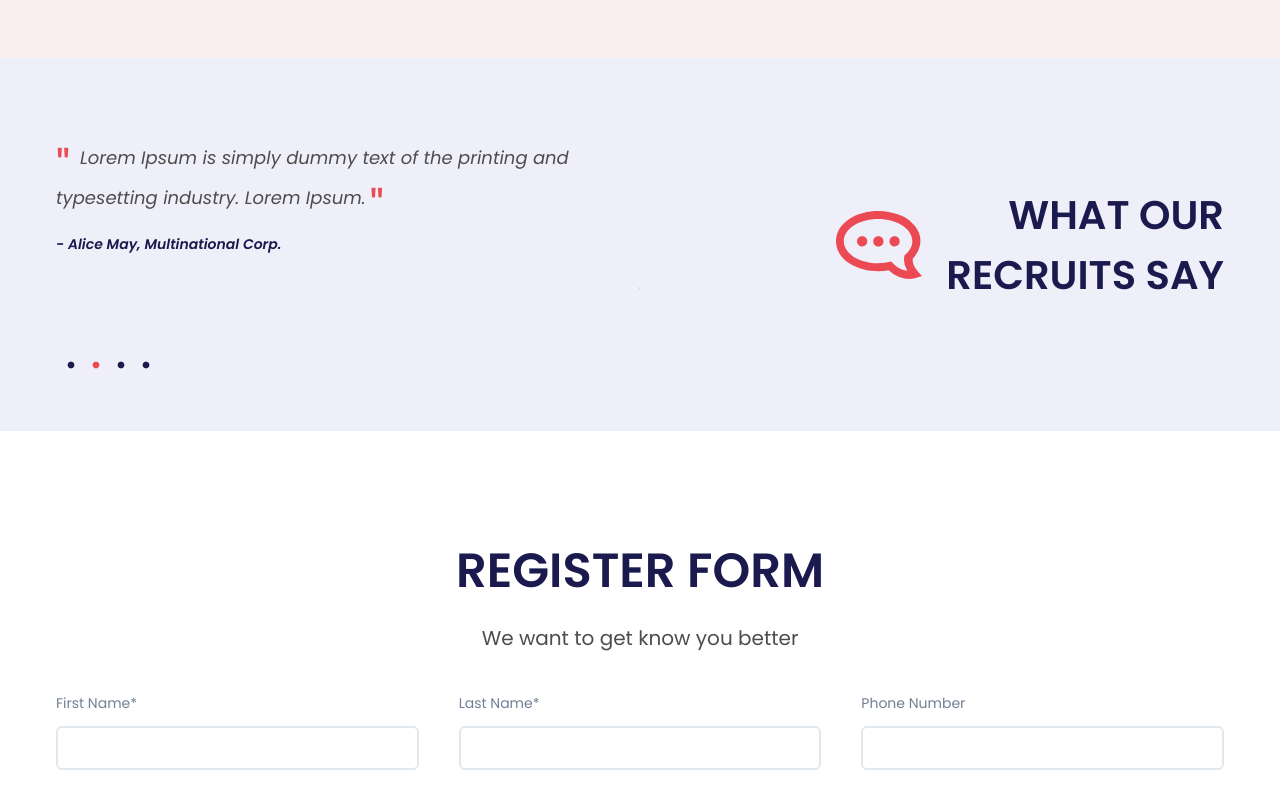
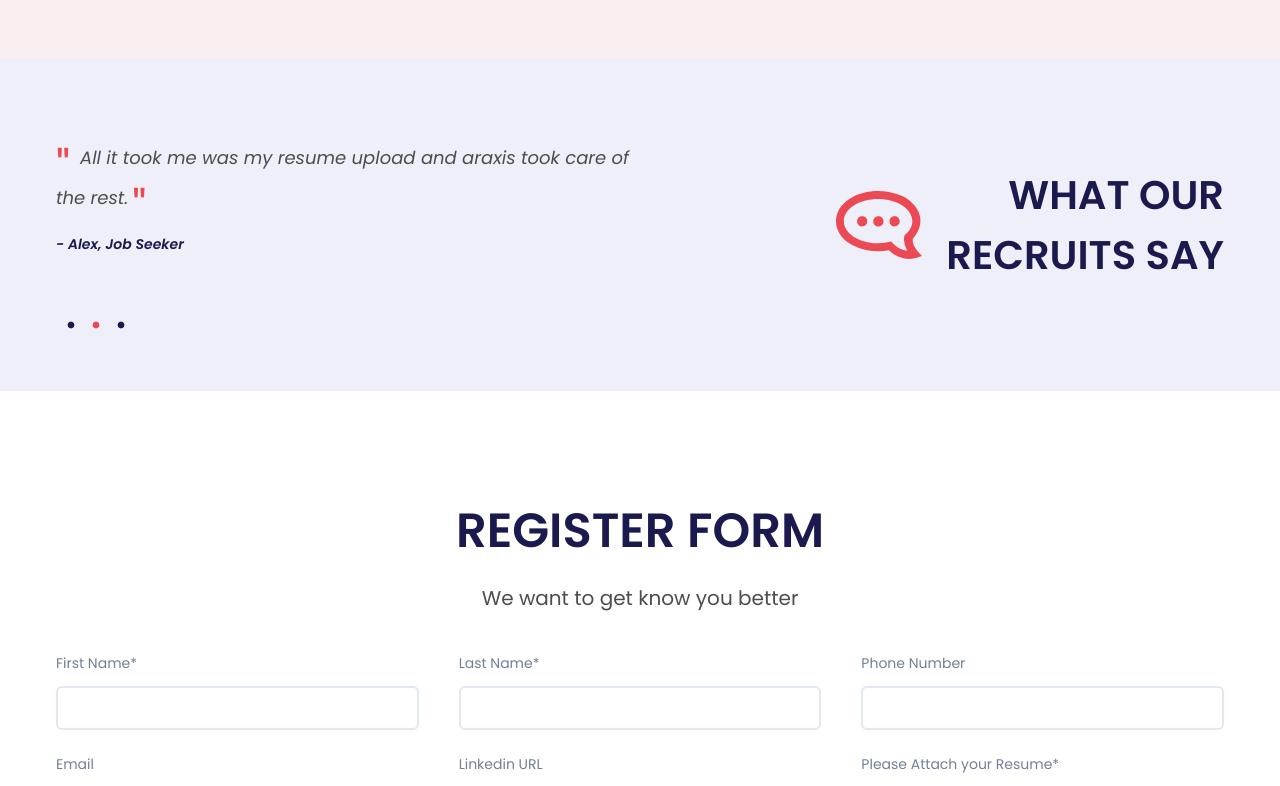
Before and after one commit to Arish-Shah/araxis, a Next.js app: page /for-seekers in a window 1280 px wide. Shown: the part 1000-1786 px from the top of the page. Built offline with nearby package versions, Linux system fonts and the light colour scheme.

Commit message:
change tansporter

```diff
--- a/components/contact/form.tsx
+++ b/components/contact/form.tsx
@@ -1,6 +1,8 @@
 import { useForm } from 'react-hook-form';
+import { useState } from 'react';
+import { useRouter } from 'next/router';
+
 import Container from '../container';
-import { useState } from 'react';
 
 function Form() {
   return (
@@ -47,15 +49,14 @@ interface IFormInput {
 
 const ContactUsForm = () => {
   const { register, errors, handleSubmit } = useForm<IFormInput>();
-  const [buttonClass, setButtonClass] = useState('');
+  const router = useRouter();
 
   const onSubmit = async (data: IFormInput) => {
-    const request = await fetch('/api/contact', {
-      method: 'POST',
-      body: JSON.stringify(data)
-    });
-    const json = await request.json();
-    console.log(json);
+    // const request = await fetch('/api/contact', {
+    //   method: 'POST',
+    //   body: JSON.stringify(data)
+    // });
+    router.push('/thank-you');
   };
 
   const inputs: {
@@ -199,7 +200,7 @@ const ContactUsForm = () => {
       <div className="mt-6 flex text-left lg:block">
         <button
           type="submit"
-          className="flex-1 flex items-center uppercase bg-green font-medium text-xl text-white rounded-none py-4 lg:px-16"
+          className="flex-1 uppercase bg-green font-medium text-xl text-white rounded-none py-4 lg:px-16"
         >
           Submit
         </button>
@@ -219,7 +220,7 @@ const Card = (
       <img src="/contact/mail.svg" alt="Mail" className="mt-1 mr-3" />
       <div>
         <p className="text-green text-sm">Mail us at:</p>
-        <p className="text-sm">info@araxis.com</p>
+        <p className="text-sm">info@araxissystems.com</p>
       </div>
     </div>
     <div className="flex items-start mt-8">
--- a/components/footer.tsx
+++ b/components/footer.tsx
@@ -58,7 +58,7 @@ function Footer() {
           <div className="pt-5 leading-loose flex flex-col items-start">
             {links.map(({ href, text }) => (
               <Link href={href} key={text}>
-                <a className="text-sm text-white hover:shadow transition-colors duration-100">
+                <a className="text-sm text-black-lighter hover:text-white transition-colors duration-100">
                   {text}
                 </a>
               </Link>
@@ -83,7 +83,9 @@ function Footer() {
           <h3 className="text-lg font-medium">Give us a call</h3>
           <p className="text-sm py-2">
             <Link href={phoneLink.href}>
-              <a className="text-white">{phoneLink.text}</a>
+              <a className="text-black-lighter hover:text-white transition-colors duration-100">
+                {phoneLink.text}
+              </a>
             </Link>
           </p>
         </div>
--- a/components/navbar.tsx
+++ b/components/navbar.tsx
@@ -48,7 +48,17 @@ function Navbar() {
   };
 
   const icon = isOpen ? Cross : Hamburger;
-  const pathname = useRouter().pathname;
+  const router = useRouter();
+  const pathname = router.pathname;
+
+  // Closes the dropdown if navigating to same page
+  const closeIfSamePage = (
+    event: React.MouseEvent<HTMLAnchorElement, MouseEvent>
+  ) => {
+    const href = (event.target as HTMLAnchorElement).href;
+    const location = window.location.href;
+    if (href === location) setIsOpen(false);
+  };
 
   const links: NavItem[] = [
     { text: 'Home', href: '/' },
@@ -141,7 +151,12 @@ function Navbar() {
                 : 'text-blue border-transparent';
             return (
               <Link href={href} key={href}>
-                <a className={`${classes} ${smClasses}`}>{text}</a>
+                <a
+                  className={`${classes} ${smClasses}`}
+                  onClick={closeIfSamePage}
+                >
+                  {text}
+                </a>
               </Link>
             );
           })}
--- a/components/testimonials.tsx
+++ b/components/testimonials.tsx
@@ -4,34 +4,62 @@ import Slider from 'react-slick';
 
 function Testimonials({
   alternate,
-  title
+  title,
+  page
 }: {
   alternate?: boolean;
   title: string;
+  page: 'index' | 'for-seekers';
 }) {
   const alt = alternate || false;
   const className = alt ? 'flex-row-reverse' : 'flex-row';
 
-  const testimonals: { name: string; of: string; comment: string }[] = [
+  const testimonals: { name: string; of: string; comment: string }[] =
+    page === 'index'
+      ? [
           {
-      name: 'John Doe',
-      of: 'Multinational Corp.',
-      comment: `Lorem Ipsum is simply dummy text of the printing and typesetting industry. Lorem Ipsum has been the industry's standard dummy text ever since the 1500s, when an unknown printer took a galley of type and scrambled it to make.`
+            name: 'David',
+            of: 'Fintech Firm',
+            comment:
+              'Araxis did a tremendous job in finding the right skill and right fit for our organization and saving a lot of time.'
           },
           {
-      name: 'Alice May',
-      of: 'Multinational Corp.',
-      comment: `Lorem Ipsum is simply dummy text of the printing and typesetting industry. Lorem Ipsum.`
+            name: 'Alexandra',
+            of: 'Design Agency',
+            comment:
+              'Hassle free search for the right candidate for your company starts here.'
           },
           {
-      name: 'Jack Smith',
-      of: 'Multinational Corp.',
-      comment: `Lorem Ipsum is simply dummy text of the printing and typesetting industry. Lorem Ipsum has been the industry's standard dummy text ever since the 1500s, when an unknown printer took a galley of type and scrambled it to make.`
+            name: 'Charles',
+            of: 'Job Seeker',
+            comment:
+              'We always want to get placed in the right organization and araxis helped me get placed just there.'
           },
           {
-      name: 'Karen Rae',
-      of: 'Multinational Corp.',
-      comment: `Lorem Ipsum is simply dummy text of the printing and typesetting industry. Lorem Ipsum has been the industry's standard dummy text ever since the 1500s, when an unknown printer took a galley of type and scrambled it to make.`
+            name: 'Alex',
+            of: 'Job Seeker',
+            comment:
+              'All it took me was my resume upload and araxis took care of the rest.'
+          }
+        ]
+      : [
+          {
+            name: 'Charles',
+            of: 'Job Seeker',
+            comment:
+              'We always want to get placed in the right organization and araxis helped me get placed just there.'
+          },
+          {
+            name: 'Alex',
+            of: 'Job Seeker',
+            comment:
+              'All it took me was my resume upload and araxis took care of the rest.'
+          },
+          {
+            name: 'Chaitanya',
+            of: 'Job Seeker',
+            comment:
+              'For a junior developer, it was difficult to find both growth opportunity and right compensation. Araxis made it possible for me.'
           }
         ];
 
--- a/pages/404.tsx
+++ b/pages/404.tsx
@@ -1,8 +1,23 @@
-import Footer from '../components/footer';
+import Container from '../components/container';
 import Layout from '../components/layout';
+import { RedButton } from '../components/index/hero';
 
 function Custom404() {
-  return <Layout title="404 - Araxis">1</Layout>;
+  return (
+    <Layout title="404 - Araxis">
+      <Container child="pt-56 text-center md:px-32 lg:px-40" animate={true}>
+        <h1 className="text-blue text-4xl font-semibold lg:text-5xl mb-6">
+          404
+        </h1>
+        <div className="lg:text-lg text-black-light">
+          <p>Oops! We can't find what you are looking for.</p>
+        </div>
+        <div className="mt-20 flex flex-col justify-center md:flex-row">
+          <RedButton text="Back to Home" href="/" />
+        </div>
+      </Container>
+    </Layout>
+  );
 }
 
 export default Custom404;
--- a/pages/for-seekers.tsx
+++ b/pages/for-seekers.tsx
@@ -15,7 +15,7 @@ function ForSeekersPage() {
         type="seekers"
       />
       <Text />
-      <Testimonials alternate={true} title="Recruits" />
+      <Testimonials alternate={true} title="Recruits" page="for-seekers" />
       <RegisterForm />
       <Footer />
     </Layout>
--- a/pages/index.tsx
+++ b/pages/index.tsx
@@ -14,7 +14,7 @@ function IndexPage() {
       <Companies />
       <Vision />
       <HowItWorks />
-      <Testimonials title="Clients" />
+      <Testimonials title="Clients" page="index" />
       <Ready />
       <Footer />
     </Layout>
--- a/pages/thank-you.tsx
+++ b/pages/thank-you.tsx
@@ -1,9 +1,24 @@
+import Container from '../components/container';
+import { RedButton } from '../components/index/hero';
 import Layout from '../components/layout';
 
 function ThankYouPage() {
   return (
     <Layout title="Thank You - Araxis">
-      <h1>Foo</h1>
+      <Container child="pt-56 text-center md:px-32 lg:px-40" animate={true}>
+        <h1 className="text-blue text-4xl font-semibold lg:text-5xl mb-6">
+          Thank You!
+        </h1>
+        <div className="lg:text-lg text-black-light">
+          <p className="mb-2">
+            Your submission has been received, our team is working on it.
+          </p>
+          <p>We strive to respond as soon as possible.</p>
+        </div>
+        <div className="mt-16 flex flex-col justify-center md:flex-row">
+          <RedButton text="Back to Home" href="/" />
+        </div>
+      </Container>
     </Layout>
   );
 }
--- a/util/transport.ts
+++ b/util/transport.ts
@@ -1,9 +1,11 @@
 import nodemailer from 'nodemailer';
 
 const transport = nodemailer.createTransport({
-  service: 'gmail',
+  host: 'mail.araxissystems.com ',
+  port: 465,
+  secure: true,
   auth: {
-    user: 'formsubmission.araxis@gmail.com',
+    user: 'noreply@araxissystems.com',
     pass: 'Araxis@2020'
   }
 });
```
Lines whose indentation alone changed are shown as unchanged.
